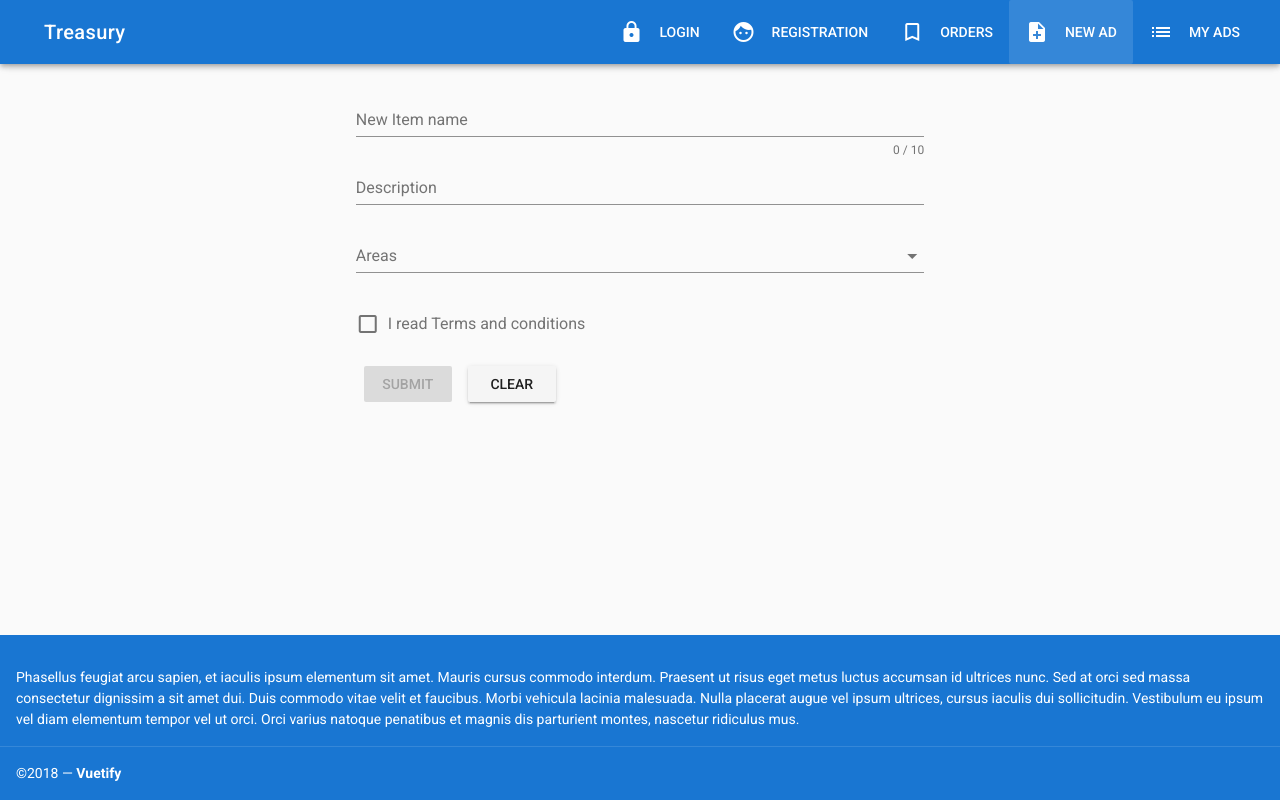
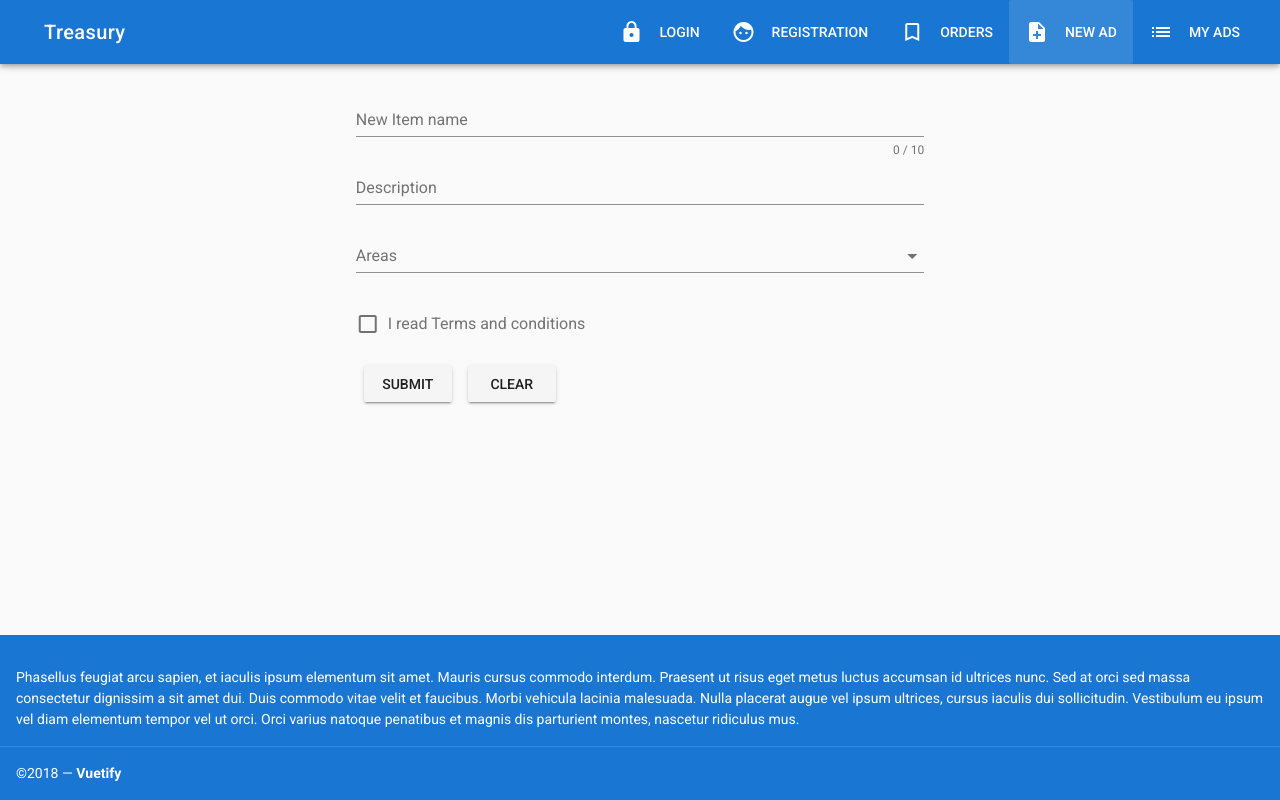
Before and after one commit to StanislavMyakishev/Vue-Cli3-proj, a Vue app: page /new in a window 1280 px wide. Built offline with nearby package versions, Linux system fonts and the light colour scheme.

Commit message:
Added some fixes to form validation

```diff
--- a/src/components/Items/NewItem.vue
+++ b/src/components/Items/NewItem.vue
@@ -2,7 +2,7 @@
     <v-container>
         <v-layout row>
             <v-flex sm6 offset-sm3>
-                <v-form ref="form" v-model="valid">
+                <v-form ref="form" v-model="valid" lazy-validation>
                     <v-text-field
                             v-model="name"
                             :counter="10"
@@ -51,7 +51,7 @@
                 'Other'
             ],
             checkbox: false,
-            valid: false,
+            valid: true,
             nameRules: [
                 v => !!v || 'Name is required',
                 v => (v && v.length <= 10) || 'Name must be less than 10 characters'
@@ -60,7 +60,7 @@
                 v => !!v || "Pick at least one field"
             ],
             checkboxRules: [
-                v => !v.checked || 'You must agree to continue!'
+                v => v.checked || 'You must agree to continue!'
             ]
         }),
         methods: {
```
